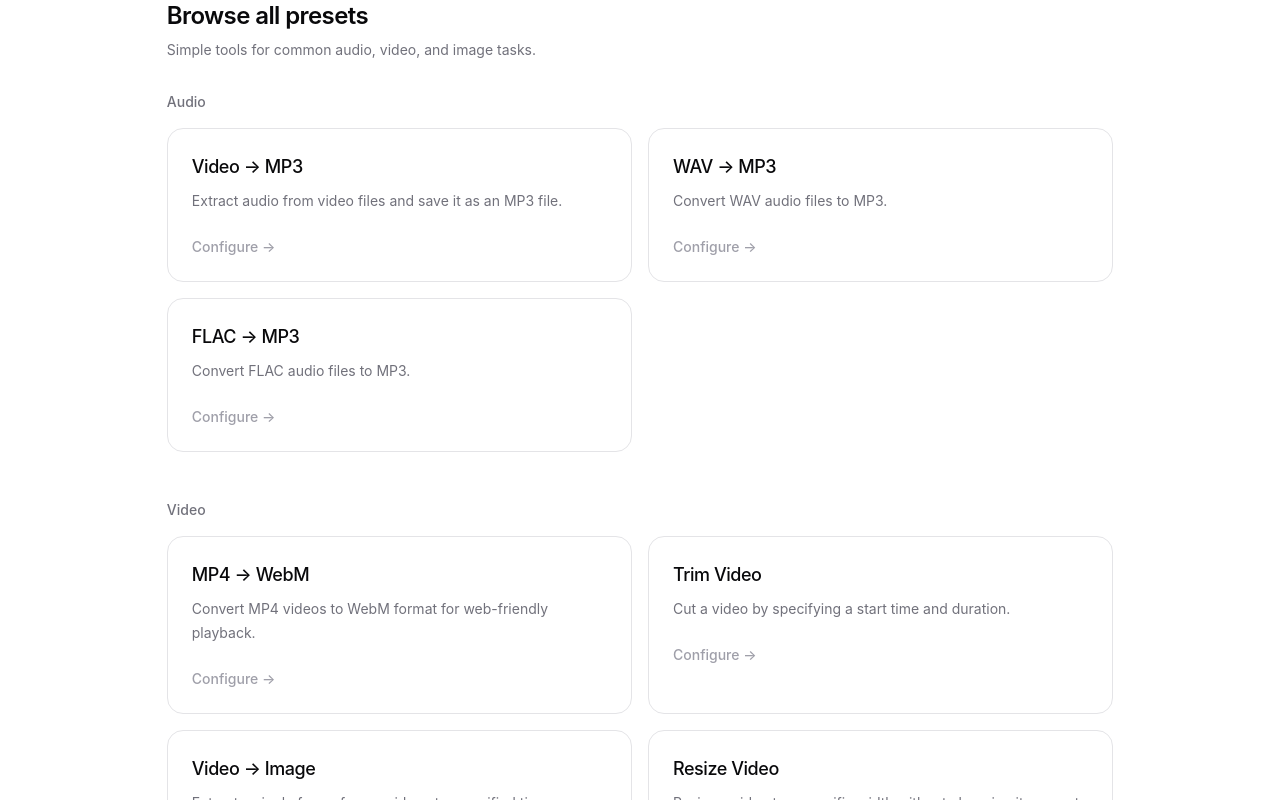
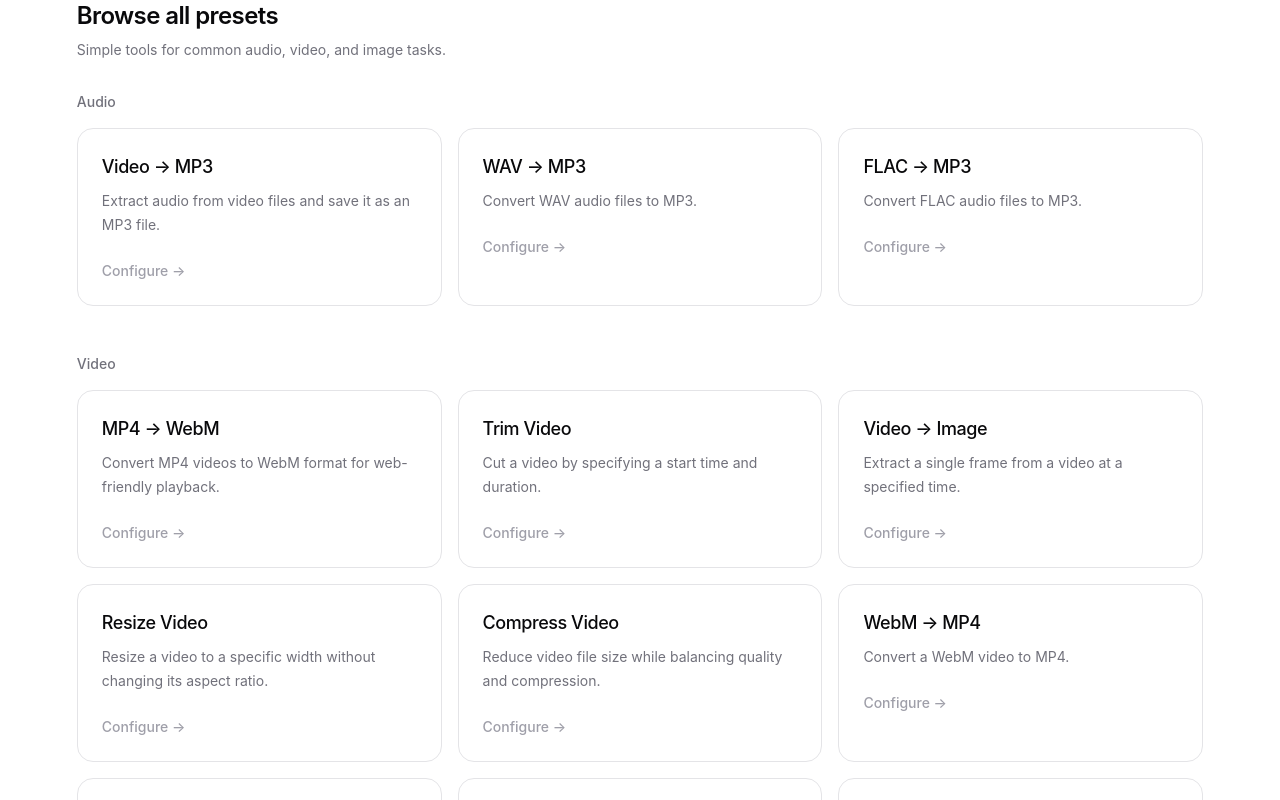
Before and after one commit to liuwenlonghub/320kbps, a Next.js app: page /en in a window 1280 px wide. Shown: the part 760-1560 px from the top of the page. Built offline with nearby package versions, Linux system fonts and the light colour scheme.

Commit message:
style: improve preset grid layout

```diff
--- a/app/[locale]/page.tsx
+++ b/app/[locale]/page.tsx
@@ -62,7 +62,7 @@ export default async function LocaleHome({
   ];
 
   return (
-    <div className="mx-auto max-w-[1100px] bg-white px-[6vw] text-zinc-950">
+    <div className="mx-auto max-w-[1280px] bg-white px-[6vw] text-zinc-950">
       {/* Hero */}
       <section className="flex min-h-[680px] flex-col justify-center py-24">
         <div className="max-w-3xl">
--- a/components/preset-grid.tsx
+++ b/components/preset-grid.tsx
@@ -34,7 +34,7 @@ export function PresetGrid({
               locale={locale}
             />
 
-            <div className="grid gap-4 sm:grid-cols-2">
+            <div className="grid gap-4 sm:grid-cols-2 lg:grid-cols-3">
               {categoryPresets.map((preset) => (
                 <PresetCard
                   key={preset.id}
```
